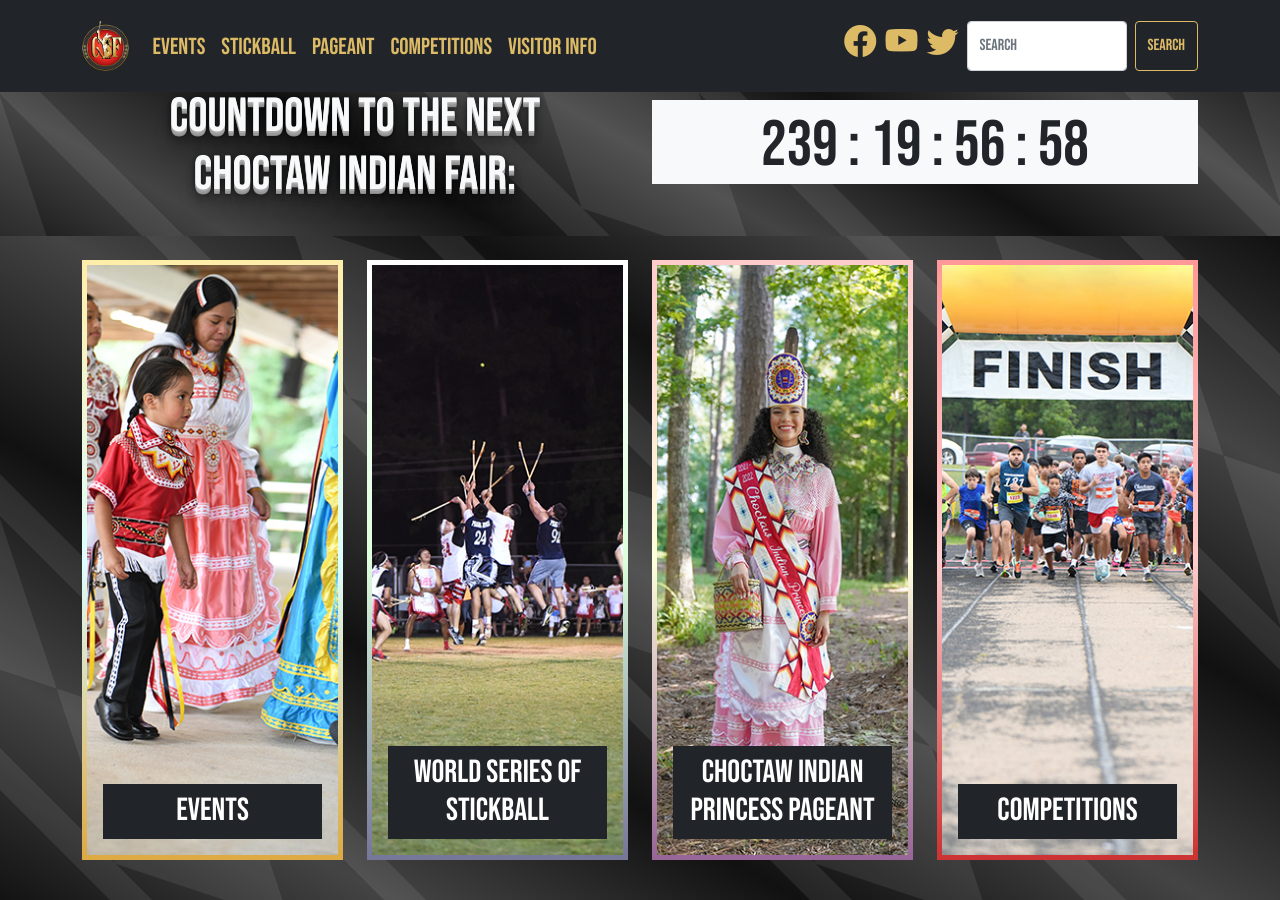
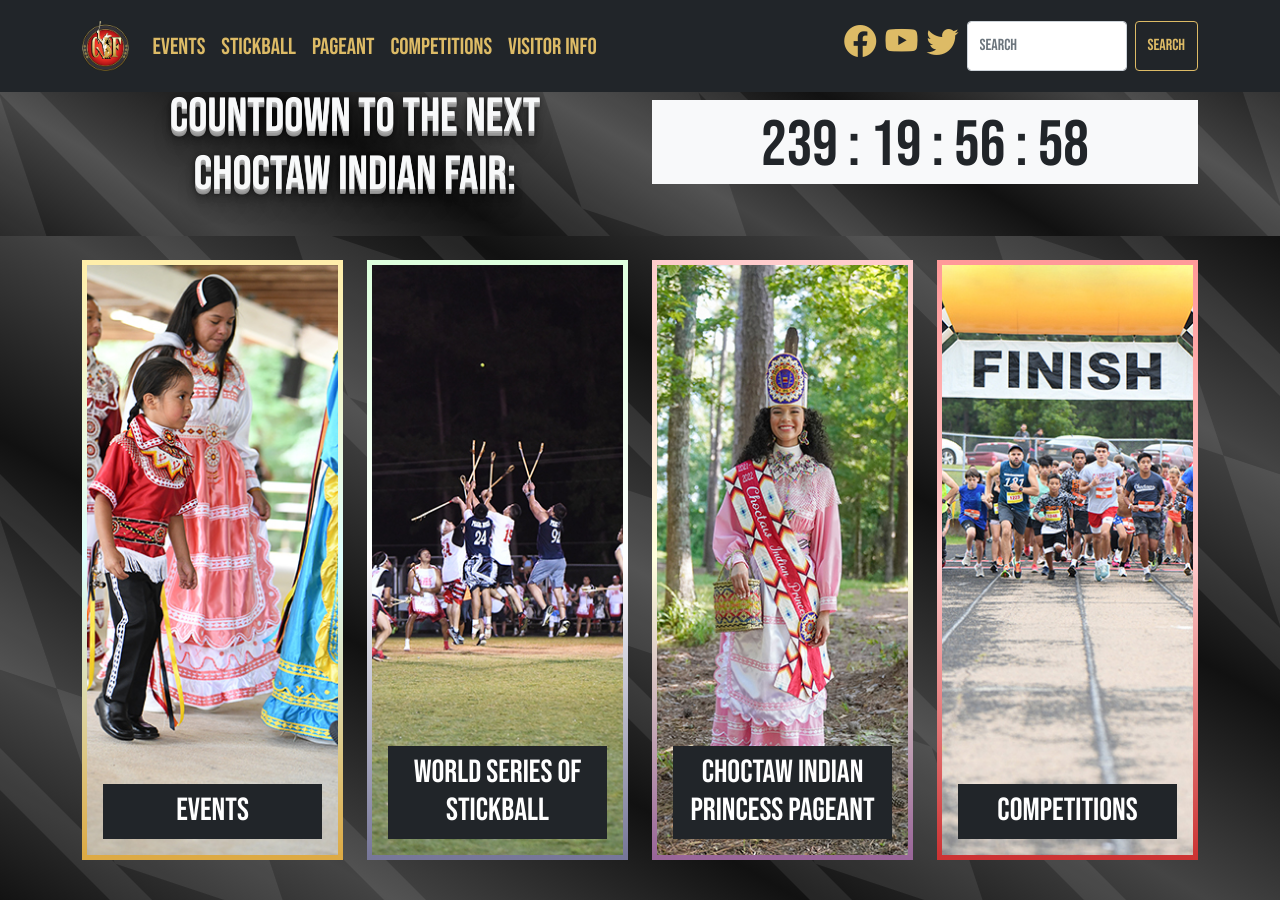
Before and after one commit to smattera/smattera.github.io, a Jekyll site: the page built from index.md, in a window 1280 px wide and 900 px high, scrolled down 1669 px. Built offline with Jekyll 4.4.1, drawn with Linux system fonts in a browser that asks for light colours; nearby versions of some CDN libraries.

Commit message:
Update main.scss

```diff
--- a/assets/css/main.css
+++ b/assets/css/main.css
@@ -222,7 +222,7 @@
   border: 10px solid;
   border-image-slice: 1;
   border-width: 5px;
-  border-image-source: linear-gradient(to bottom, #fff, #dfd, #779);
+  border-image-source: linear-gradient(to bottom, #dfd, #fff, #779);
 }
 
 .card-rose-border {
--- a/assets/css/main.scss
+++ b/assets/css/main.scss
@@ -252,7 +252,7 @@
   border: 10px solid;
   border-image-slice: 1;
   border-width: 5px;
-  border-image-source: linear-gradient(to bottom, #fff,#dfd,#779);
+  border-image-source: linear-gradient(to bottom, #dfd,#fff,#779);
 }
 
 .card-rose-border {
```
